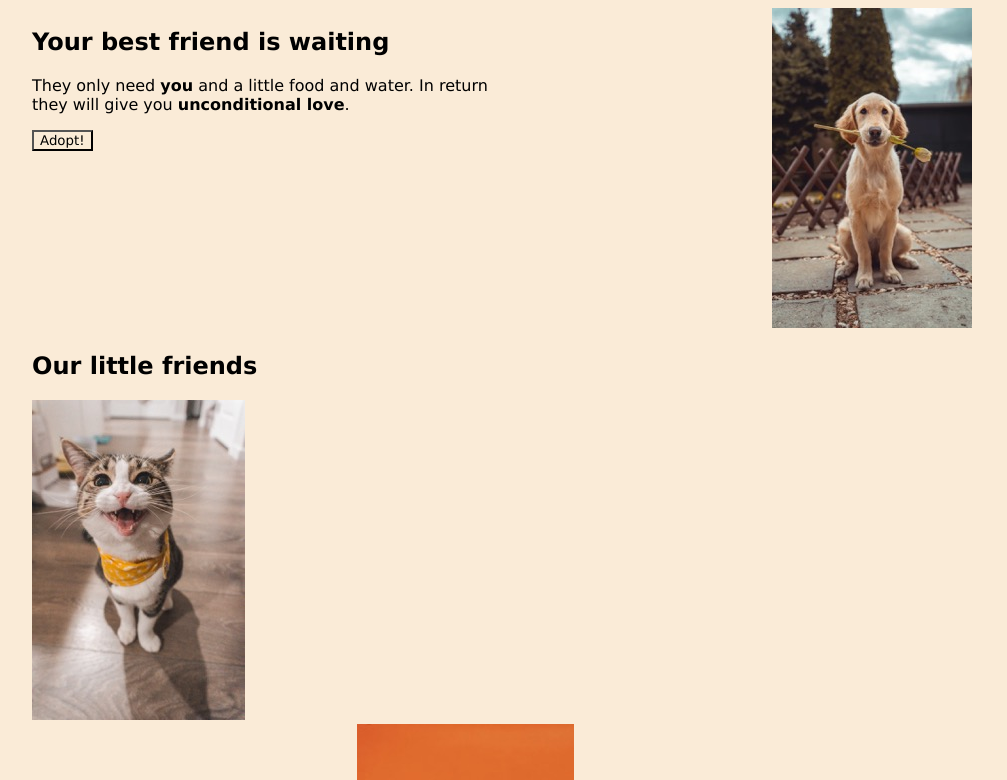
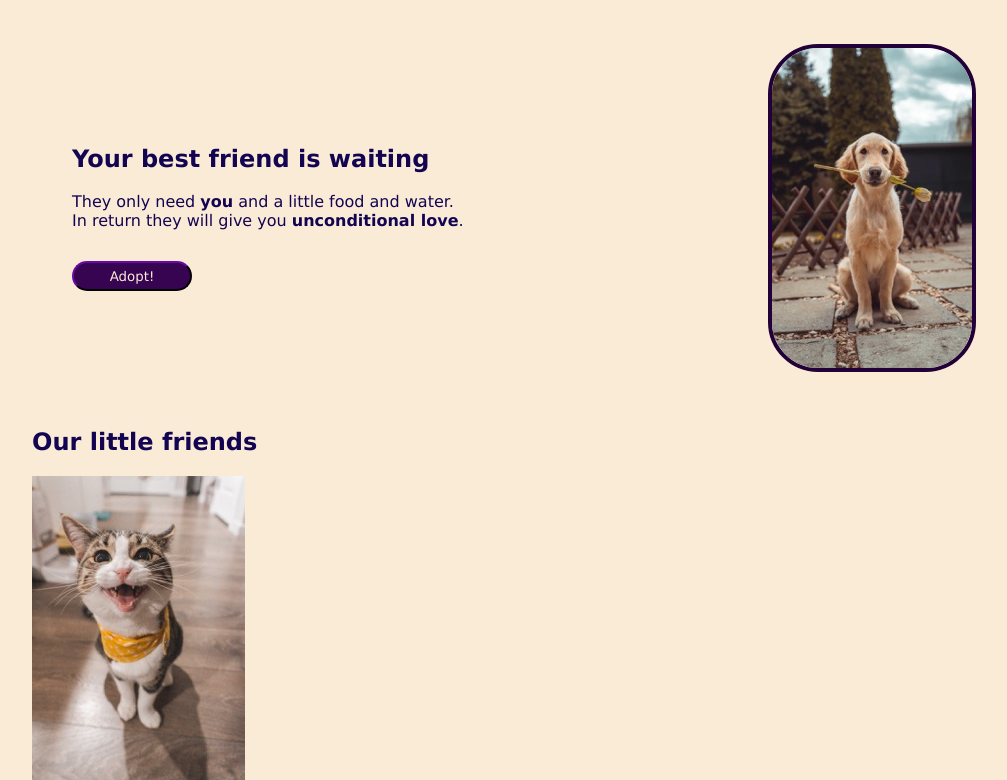
Before and after one commit to immrjark/css-grid-course, a plain HTML site: page proyect.html in a window 1280 px wide. Shown: the top 780 px of the page, without its empty margins (8-1015 px from the left). Drawn offline with Linux system fonts and the light colour scheme.

Commit message:
've finished, for now, the hero

```diff
--- a/proyect.html
+++ b/proyect.html
@@ -11,16 +11,16 @@
     <header></header>
 
     <main>
-        <section class="first-section">
-            <div class="first_content">
+        <section class="hero">
+            <div class="hero-content">
                 <h1>Your best friend is waiting</h1>
                 <p>
-                    They only need <b>you</b> and a little food and water. In return they will give you <b>unconditional love</b>.
+                    They only need <b>you</b> and a little food and water.<br>In return they will give you <b>unconditional love</b>.
                 </p>
-                <button>Adopt!</button>
+                <button class="btn-adopt">Adopt!</button>
             </div>
-            <div class="first-section_photo">
-                <img class= "hero-img" src="./assets/dog4.jpeg" alt="hero-image-dog-with-flower">
+            <div class="hero-section_photo">
+                <img class= "hero-img" src="./assets/dog4.jpeg" alt="Dog with flower in its mouth">
             </div>
         </section>
         <section class="second-section">
--- a/styles/proyect.css
+++ b/styles/proyect.css
@@ -1,6 +1,7 @@
 * {
     font-family: Verdana, Geneva, Tahoma, sans-serif;
     background-color: antiquewhite;
+    color: rgb(19, 4, 81);
 }
 main {
     max-width: 1200px;
@@ -10,13 +11,47 @@ main {
 /* HEADER SECTION */
 
 /* MAIN SECTION */
-.first-section {
+/* Hero */
+
+.hero{
     display: grid;
     grid-template-columns: 2fr 3fr;
+    grid-auto-rows: 400px;
 }
-.first-section_photo{
-    place-self: center;
+.hero-content{
+    align-self: center;
+    margin-left: 40px;
 }
+.hero-section_photo{
+    width: 100%;
+    height: 100%;
+    display: grid;
+    place-content: center;
+}
+.hero-section_photo img {
+    border: 4px solid rgb(34, 0, 56);
+    border-radius: 50px;
+}
+.hero-section_photo img:hover {
+    border-radius: 20px;
+    width: 220px;
+}
+.btn-adopt {
+    margin-top: 15px;
+    width: 120px;
+    height: 30px;
+    border-radius: 50px;
+    background-color: rgb(54 4 81);
+    color: antiquewhite;
+    border-color: rgb(54 4 81);
+}
+.btn-adopt:hover{
+    color: rgb(54 4 81);
+    background-color: antiquewhite;
+}
+
+/* Second Section */
+
 
 
 /* FOOTER SECTION */
```
